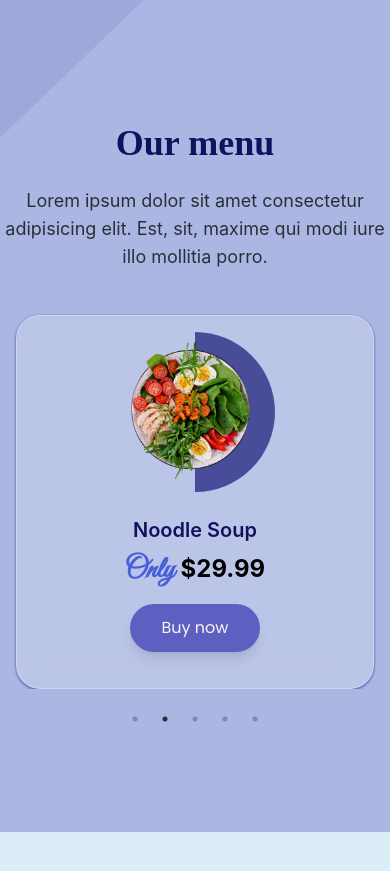
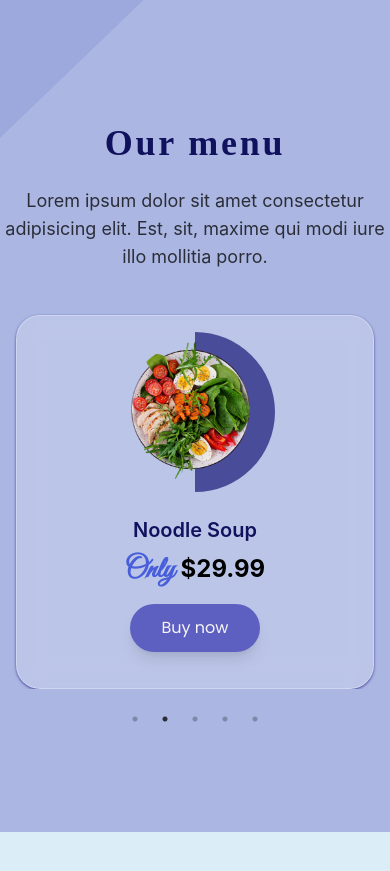
Before and after one commit to nikoletta17/Restaurant-website, a React (Vite) app: page / in a window 390 px wide. Shown: the part 1780-2651 px from the top of the page. Built offline with nearby package versions, Linux system fonts and the light colour scheme; a web font is replaced by a local one.

Commit message:
Fixed: Added animation of the menu section header via linking via ref

```diff
--- a/src/components/Banners/MenuBanner.jsx
+++ b/src/components/Banners/MenuBanner.jsx
@@ -1,4 +1,5 @@
-import React from "react";
+import React, { useRef } from "react";
+import { AnimatedTitle } from "../Common/AnimatedTitle";
 import Slider from "react-slick";
 import ItemImg1 from "../../assets/Dishes/Item1.png";
 import ItemIm2 from "../../assets/Dishes/Item2.png";
@@ -50,6 +51,8 @@ const menuData = [
 ];
 
 export const MenuBanner = () => {
+  const sectionRef = useRef(null);
+
   const settings = {
     dots: true,
     arrows: false,
@@ -102,18 +105,24 @@ export const MenuBanner = () => {
     <>
       <section
         id="products"
+        ref={sectionRef}
         className=" bg-[#ABB7E2] text-black overflow-hidden scroll-mt-15 relative min-h-screen"
       >
         <div
           className="absolute top-0 left-0 w-[40%] h-37.5 bg-[#6669C5] opacity-20 pointer-events-none z-0
-  [clip-path:polygon(0_0,_100%_0,_0_100%)]"
+                      [clip-path:polygon(0_0,_100%_0,_0_100%)]"
         ></div>
-        <div className="container h-screen flex flex-col justify-center pt-4 pb-6 z-10">
+        <div className="container mx-auto h-screen flex flex-col justify-center pt-4 pb-6 z-10">
           {/* Header section */}
           <div className="space-y-6 mb-6">
-            <h2 className="text-center font-bold font-playwrite text-[#11125D] text-4xl lg:text-5xl">
+            <AnimatedTitle
+              tag="h2"
+              containerRef={sectionRef}
+              className="text-center font-bold font-playwrite text-[#11125D] text-4xl lg:text-5xl"
+            >
               Our menu
-            </h2>
+            </AnimatedTitle>
+
             <div className="text-center sm:max-w-md mx-auto text-lg opacity-75">
               Lorem ipsum dolor sit amet consectetur adipisicing elit. Est, sit,
               maxime qui modi iure illo mollitia porro.
--- a/src/components/Newsletter/Newsletter.jsx
+++ b/src/components/Newsletter/Newsletter.jsx
@@ -63,7 +63,7 @@ export const Newsletter = () => {
           <div className="shrink-0">
             <motion.img
               src={BgImg}
-              alt="Newsletter decoration"
+              alt="Newsletter img"
               animate={{ rotate: 360 }}
               transition={{
                 duration: 30, // large value - slow movements
```
